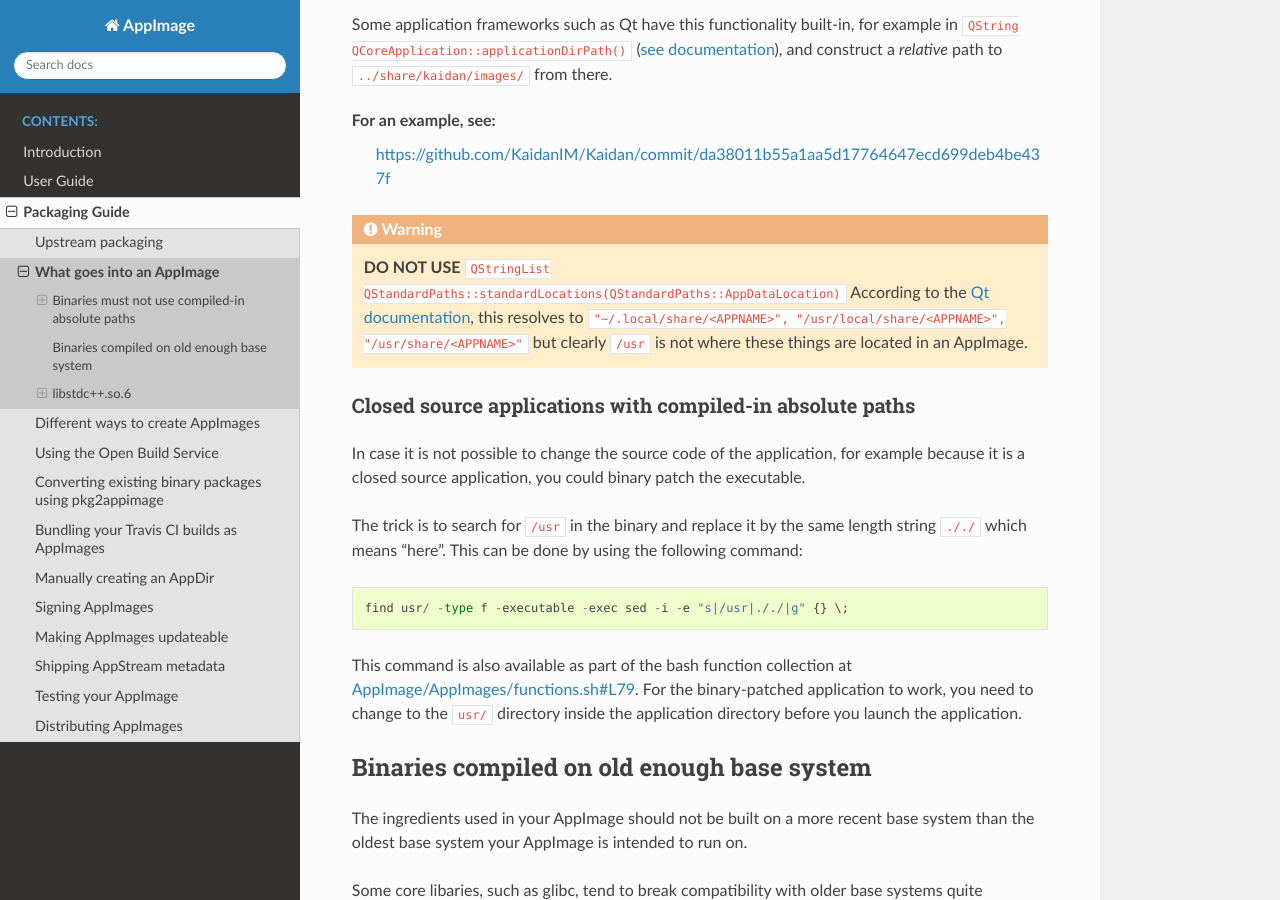
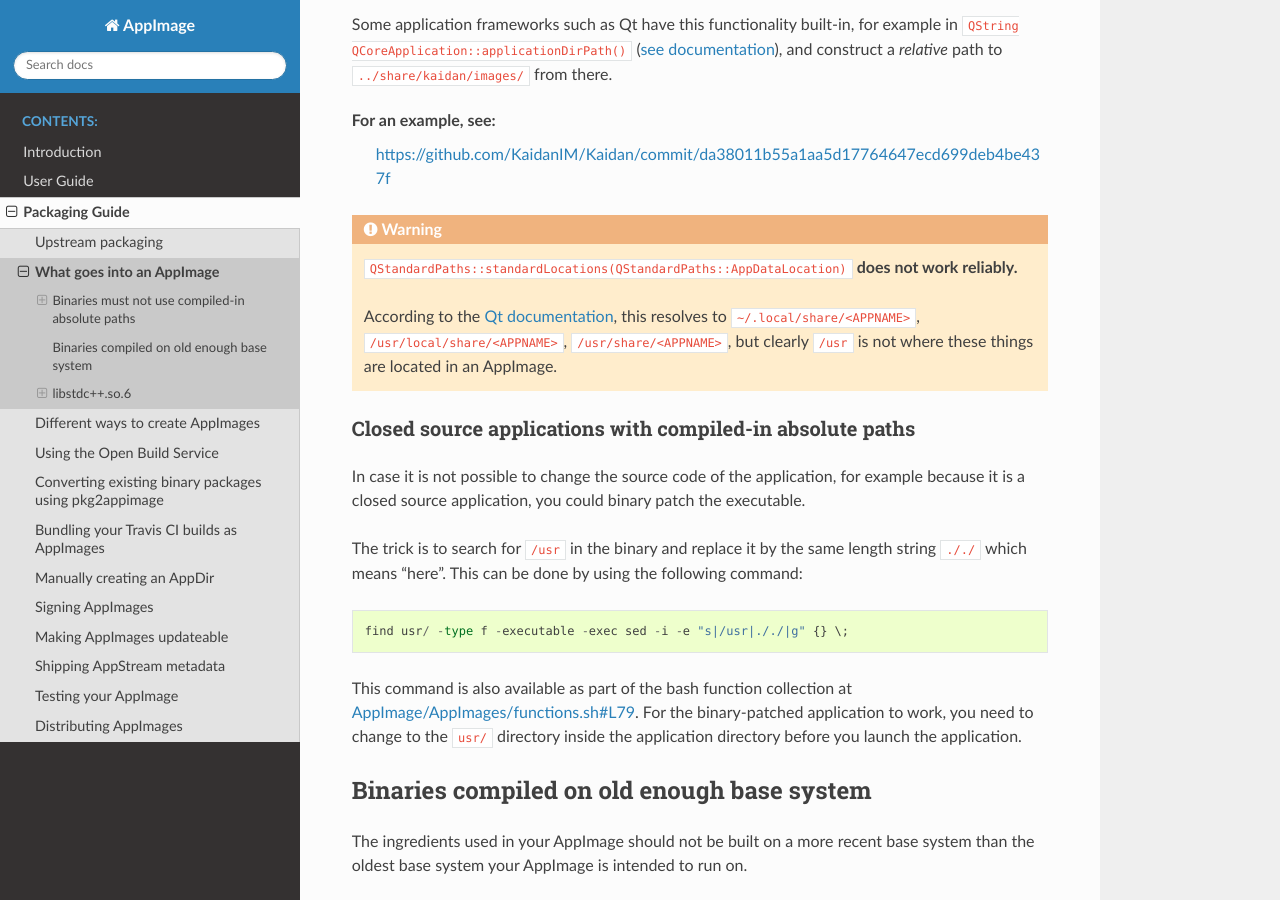
Before and after one commit to AppImage/docs.appimage.org, a Sphinx documentation site: the page built from source/packaging-guide/ingredients.rst, in a window 1280 px wide and 900 px high, scrolled down 1071 px. Built offline with Sphinx 7.4.7 and the Read the Docs theme 2.0.0, drawn with Linux system fonts in a browser that asks for light colours.

Commit message:
Fix warning

```diff
--- a/source/packaging-guide/ingredients.rst
+++ b/source/packaging-guide/ingredients.rst
@@ -36,8 +36,9 @@
 	https://github.com/KaidanIM/Kaidan/commit/da38011b55a1aa5d17764647ecd699deb4be437f
 
 .. warning::
-	**DO NOT USE** :code:`QStringList QStandardPaths::standardLocations(QStandardPaths::AppDataLocation)`
-	According to the `Qt documentation`_, this resolves to :code:`"~/.local/share/<APPNAME>", "/usr/local/share/<APPNAME>", "/usr/share/<APPNAME>"` but clearly :code:`/usr` is not where these things are located in an AppImage.
+	:code:`QStandardPaths::standardLocations(QStandardPaths::AppDataLocation)` **does not work reliably.**
+
+	According to the `Qt documentation`_, this resolves to :code:`~/.local/share/<APPNAME>`, :code:`/usr/local/share/<APPNAME>`, :code:`/usr/share/<APPNAME>`, but clearly :code:`/usr` is not where these things are located in an AppImage.
 
 .. _BinReloc: https://github.com/limbahq/binreloc
 .. _Resourceful: https://github.com/drbenmorgan/Resourceful
```
